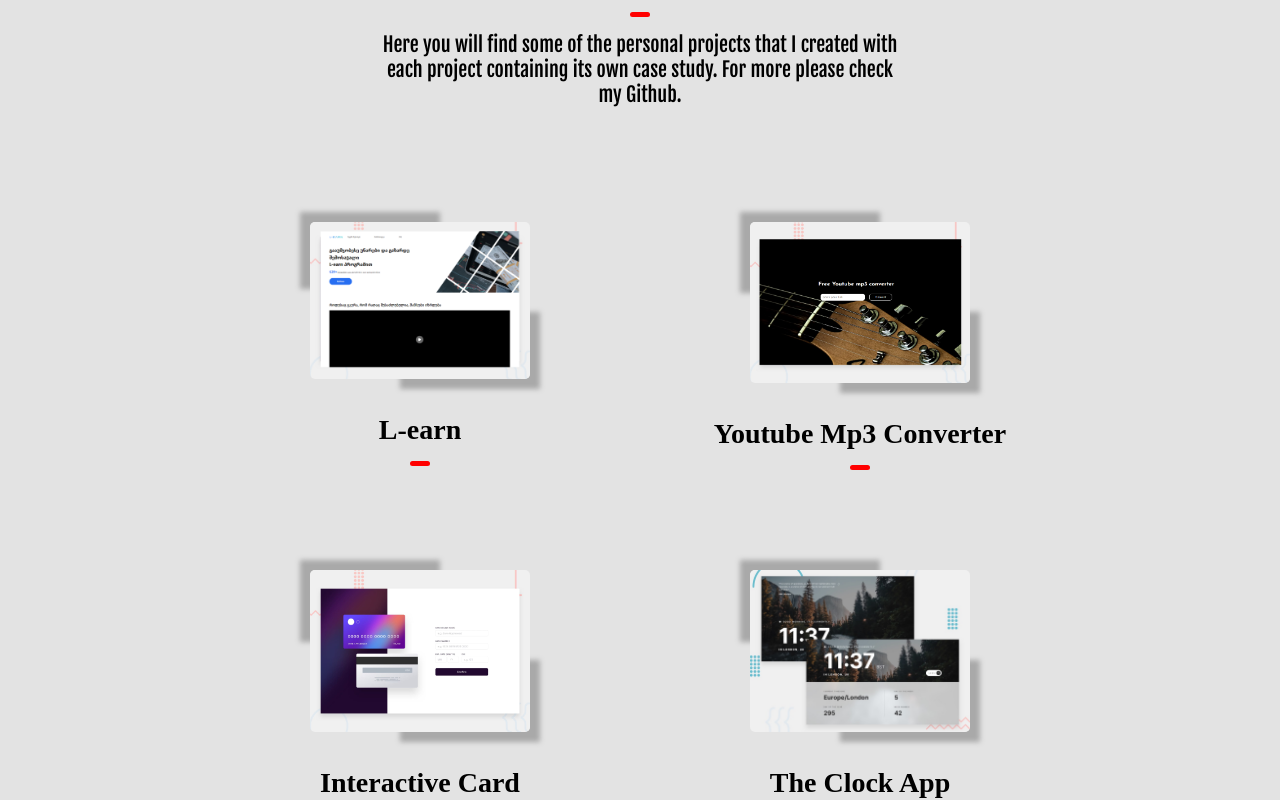
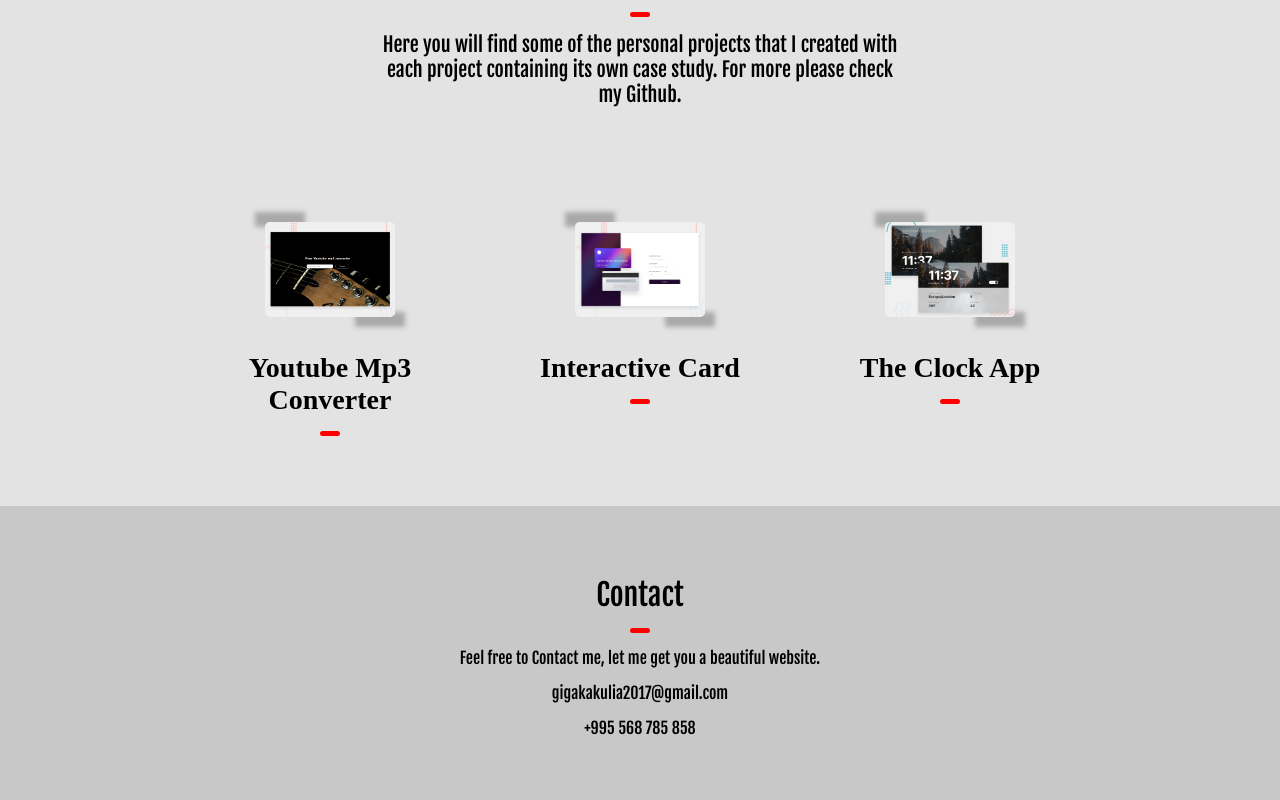
Before and after one commit to Milltiades/My-Portfolio, a React (Vite) app: page / in a window 1280 px wide. Shown: the part 1720-2520 px from the top of the page. Built offline with nearby package versions, Linux system fonts and the light colour scheme.

Commit message:
add slider function

```diff
--- a/package.json
+++ b/package.json
@@ -12,7 +12,8 @@
     "react": "^18.2.0",
     "react-dom": "^18.2.0",
     "react-scroll": "^1.8.9",
-    "styled-components": "^5.3.6"
+    "styled-components": "^5.3.6",
+    "swiper": "^9.2.4"
   },
   "devDependencies": {
     "@types/react": "^18.0.27",
--- a/src/App.tsx
+++ b/src/App.tsx
@@ -3,7 +3,18 @@ import styled, { createGlobalStyle } from "styled-components";
 import Close from "./components/Close";
 import Menu from "./components/Menu";
 
+import { Swiper, SwiperSlide, useSwiper } from "swiper/react";
+import {  Autoplay } from "swiper";
+import "swiper/css";
+
+import "swiper/css/scrollbar";
+import "swiper/css/autoplay";
+
 function App() {
+
+  // const swiper = useSwiper();
+  // const [slider, setSlider] = useState(swiper);
+
   const [isClicked, setIsClicked] = useState(false);
 
   const ref = useRef<any>();
@@ -31,14 +42,16 @@ function App() {
   return (
     <div style={{ overflow: isClicked ? "hidden" : "auto" }}>
       <GlobalStyles />
-      <Header
-      ref={refH}
-      style={{ position: "fixed" }}>
+      <Header ref={refH} style={{ position: "fixed" }}>
         <LogoDiv>
-          <LogoButton onClick={() => {
-            refH.current.scrollIntoView({ behavior : "smooth"})
+          <LogoButton
+            onClick={() => {
+              refH.current.scrollIntoView({ behavior: "smooth" });
               setIsClicked(false);
-          }}>G. </LogoButton>
+            }}
+          >
+            G.{" "}
+          </LogoButton>
         </LogoDiv>
         <ButtonMenu onClick={() => setIsClicked(!isClicked)}>
           <div style={{ display: !isClicked ? "flex" : "none" }}>
@@ -157,8 +170,7 @@ function App() {
           Github.
         </ProjectDivP>
         <ProDiv>
-        <ProDivInside>
-
+          {/* <ProDivInside>
             <Project>
               <Img src="/assets/lll.png" alt="" />
               <ImgButton
@@ -172,7 +184,6 @@ function App() {
             <UnderDiv />
           </ProDivInside>
           <ProDivInside>
-
             <Project>
               <Img src="/assets/converterImg.PNG" alt="" />
               <ImgButton
@@ -186,7 +197,6 @@ function App() {
             <UnderDiv />
           </ProDivInside>
           <ProDivInside>
-
             <Project>
               <Img src="/assets/interactive-preview.jpg" alt="" />
               <ImgButton
@@ -276,8 +286,168 @@ function App() {
               </ImgButton>
             </Project>
             <UnderDiv />
+          </ProDivInside> */}
+        </ProDiv>
+
+        <Swiper
+          modules={[ Autoplay]}
+          autoplay={{
+          delay: 2500,
+          disableOnInteraction: false,
+        }}
+          spaceBetween={50}
+          slidesPerView={window.innerWidth < 500 ? 1 : 3}
+          onSlideChange={() => console.log("slide change")}
+          onSwiper={(swiper) => console.log(swiper)}
+        >
+        <SwiperSlide>
+        <ProDivInside>
+            <Project>
+              <Img src="/assets/lll.png" alt="" />
+              <ImgButton
+                onClick={() =>
+                  window.open("https://remarkable-figolla-45b3d5.netlify.app/")
+                }
+              >
+                L-earn
+              </ImgButton>
+            </Project>
+            <UnderDiv />
           </ProDivInside>
-        </ProDiv>
+        </SwiperSlide>
+     <SwiperSlide>
+     <ProDivInside>
+            <Project>
+              <Img src="/assets/converterImg.PNG" alt="" />
+              <ImgButton
+                onClick={() =>
+                  window.open("https://youtube-mp3-converter.netlify.app/")
+                }
+              >
+                Youtube Mp3 Converter
+              </ImgButton>
+            </Project>
+            <UnderDiv />
+          </ProDivInside>
+     </SwiperSlide>
+
+<SwiperSlide>
+
+<ProDivInside>
+            <Project>
+              <Img src="/assets/interactive-preview.jpg" alt="" />
+              <ImgButton
+                onClick={() =>
+                  window.open("https://interactive-plastic-card.netlify.app/")
+                }
+              >
+                Interactive Card
+              </ImgButton>
+            </Project>
+            <UnderDiv />
+          </ProDivInside>
+</SwiperSlide>
+
+<SwiperSlide>
+<ProDivInside>
+            <Project>
+              <Img src="/assets/previewClock.jpg" alt="" />
+              <ImgButton
+                onClick={() =>
+                  window.open("https://awesome-clock-app.netlify.app/")
+                }
+              >
+                The Clock App
+              </ImgButton>
+            </Project>
+            <UnderDiv />
+          </ProDivInside>
+</SwiperSlide>
+
+<SwiperSlide>
+<ProDivInside>
+            <Project>
+              <Img src="/assets/audpreview.jpg" alt="" />
+              <ImgButton
+                onClick={() =>
+                  window.open("https://audiophile-web-app.netlify.app/")
+                }
+              >
+                Audiophile Ecommerce Website
+              </ImgButton>
+            </Project>
+            <UnderDiv />
+          </ProDivInside>
+</SwiperSlide>
+
+<SwiperSlide>
+<ProDivInside>
+            <Project>
+              <Img src="/assets/preview.jpg" alt="" />
+              <ImgButton
+                onClick={() =>
+                  window.open("https://generate-password-now.netlify.app/")
+                }
+              >
+                The Password Generator
+              </ImgButton>
+            </Project>
+            <UnderDiv />
+          </ProDivInside>
+</SwiperSlide>
+
+<SwiperSlide>
+<ProDivInside>
+            <Project>
+              <Img src="/assets/image1.png" alt="" />
+              <ImgButton
+                onClick={() =>
+                  window.open("https://awesome-movies-app-netlify.netlify.app/")
+                }
+              >
+                The Movies App
+              </ImgButton>
+            </Project>
+            <UnderDiv />
+          </ProDivInside>
+
+</SwiperSlide>
+
+<SwiperSlide>
+<ProDivInside>
+            <Project>
+              <Img src="/assets/image2.png" alt="" />
+              <ImgButton
+                onClick={() =>
+                  window.open("https://awesomeplanets.netlify.app/")
+                }
+              >
+                The Planets App
+              </ImgButton>
+            </Project>
+            <UnderDiv />
+          </ProDivInside>
+
+</SwiperSlide>
+
+<SwiperSlide>
+<ProDivInside>
+            <Project>
+              <Img src="/assets/image3.png" alt="" />
+              <ImgButton
+                onClick={() =>
+                  window.open("https://awesome-devfinder.netlify.app/")
+                }
+              >
+                The DevFinder App
+              </ImgButton>
+            </Project>
+            <UnderDiv />
+          </ProDivInside>
+</SwiperSlide>
+
+
+        </Swiper>
       </ProjectsDiv>
 
       <ContactDiv ref={refC}>
@@ -346,18 +516,17 @@ background: transparent;
   color: white;
   font-size: 25px;
   cursor: pointer;
-transition: all .3s ease;
+  transition: all 0.3s ease;
   :hover {
     background: #ff4242;
   }
-`
+`;
 
 const ProDivInside = styled.div`
   width: 100%;
-  @media (width > 1200px) {
+  /* @media (width > 1200px) {
     width: 50%;
-
-  }
+  } */
 `;
 
 const ProDiv = styled.div`
@@ -700,7 +869,7 @@ const MenuDivBar = styled.div`
 const LogoDiv = styled.div`
   padding: 5px 10px;
   background: red;
-  transition: all .3s ease;
+  transition: all 0.3s ease;
 
   color: white;
   @media (width> 1200px) {
```
Also changed, not shown: 1 other file (tests, documents, lock files or other folders). Lines whose indentation alone changed are shown as unchanged.
